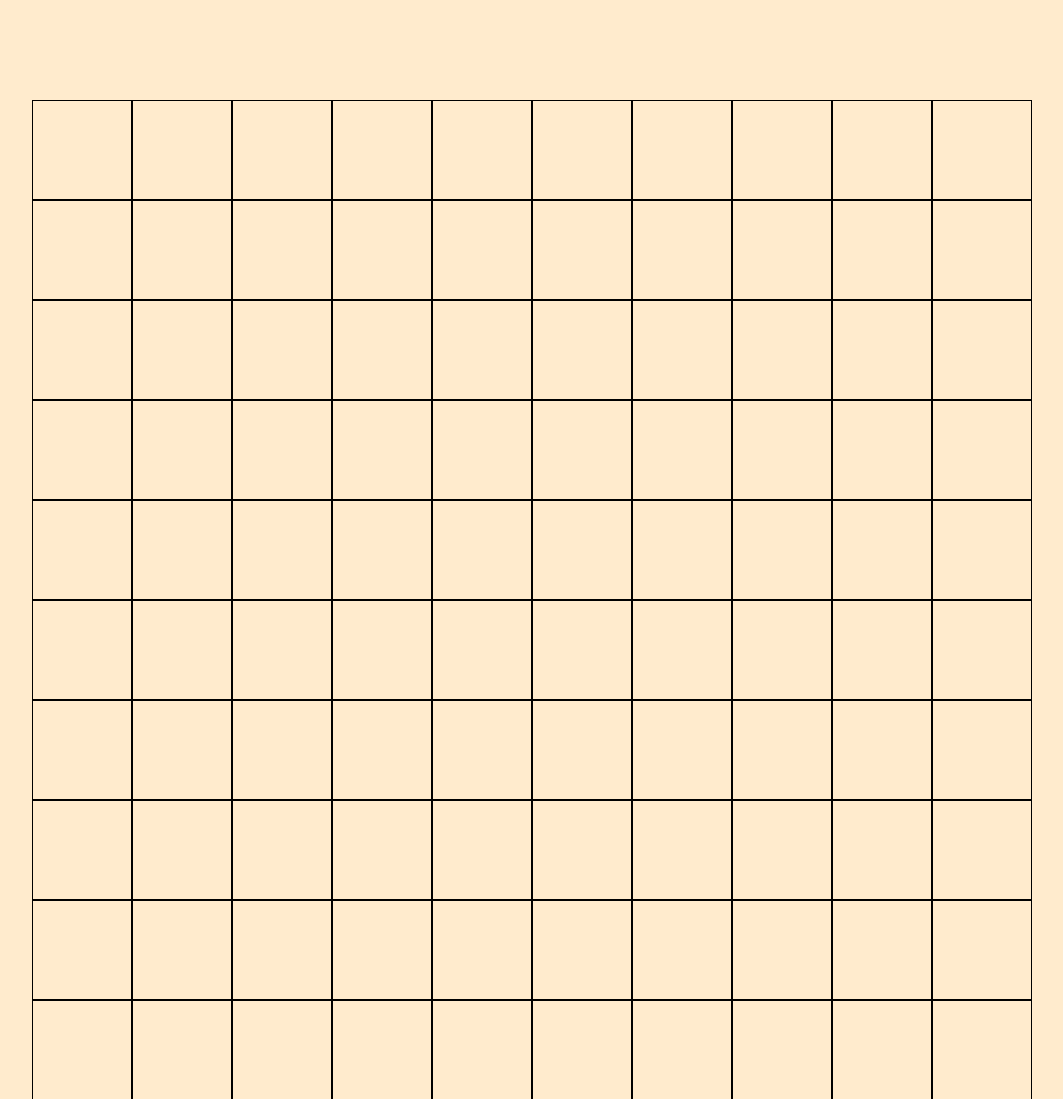
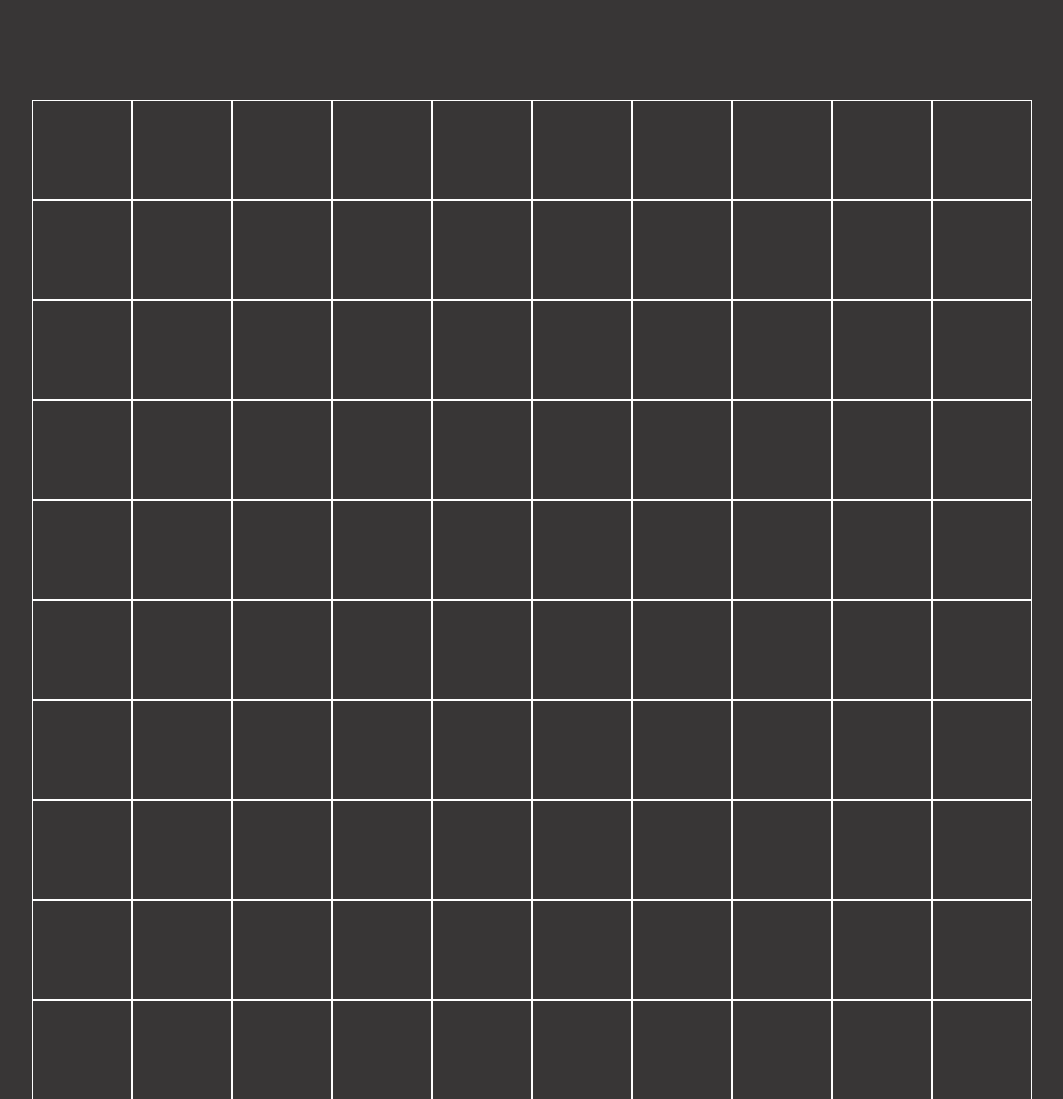
Before and after one commit to ALANOMAM/js-campominato-grid, a plain HTML site: page index.html in a window 1280 px wide. Shown: the top 1099 px of the page, without its empty margins (108-1171 px from the left). Drawn offline with Linux system fonts and the light colour scheme.

Commit message:
bosificato il background e aggiunto qualche commento

```diff
--- a/index.js
+++ b/index.js
@@ -11,9 +11,14 @@ Potete realizzare lo stile che volete, sin quando tutto è leggibile con facilit
 let griglia = document.querySelector("#grid")
 
 for(let i=0; i<100;i++){
+ //creo i vari div
 let scatole = document.createElement("div")
+//aggiungo qualche stile ad ogni scatola nella grid
 scatole.classList.add("box")
+//appendo le scatole generate al contenitore grid
 griglia.append(scatole)
+
+
 
 }
 
--- a/style.css
+++ b/style.css
@@ -6,7 +6,7 @@ box-sizing: border-box;
 }
 
 body{
-    background-color: blanchedalmond;
+    background-color:rgb(56, 54, 54);
 }
 
 #grid{
@@ -21,5 +21,5 @@ flex-wrap: wrap;
 .box{
     width: 100px;
     height: 100px;
-    border: 1px solid black;
+    border: 1px solid white;
 }
```
